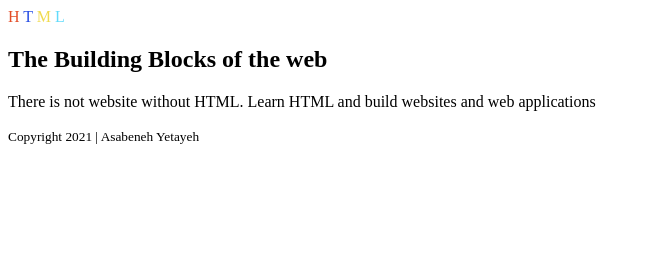
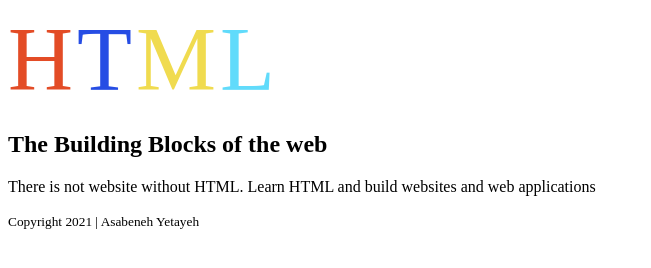
Before and after one commit to hmmvasquez/30-Days-Of-HTML, a plain HTML site: page Day3/style.html in a window 1280 px wide. Shown: the whole page, without its empty margins (0-651 px from the left). Drawn offline with Linux system fonts and the light colour scheme.

Commit message:
Update style.html

```diff
--- a/Day3/style.html
+++ b/Day3/style.html
@@ -1,16 +1,14 @@
 <!DOCTYPE html>
 <html>
-
-<head>
-	<title>30 Days Of HTML</title>
-</head>
-
-<body>
-	<header>
-		<span style="color: #e34c26">H</span>
-      <span style="color: #264de4">T</span>
-      <span style="color: #f0db4f">M</span>
-      <span style="color: #61dbfb">L</span>
+  <head>
+    <title>30 Days Of HTML</title>
+  </head>
+  <body>
+    <header>
+      <span style="color: #e34c26; font-size:90px;">H</span>
+      <span style="color: #264de4; font-size:90px;">T</span>
+      <span style="color: #f0db4f; font-size:90px;">M</span>
+      <span style="color: #61dbfb; font-size:90px;">L</span>
     </header>
     <main>
       <section>
```
